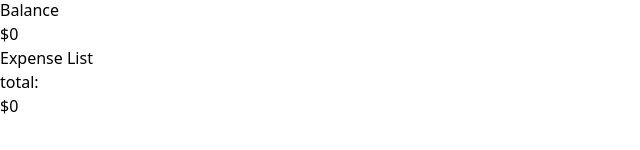
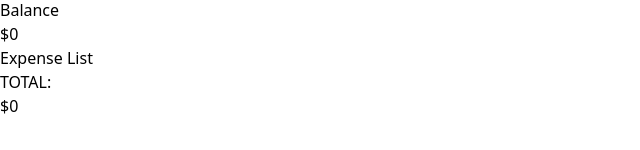
Before and after one commit to reachmohdaltaf/Expenzy, a React (Vite) app: page / in a window 1280 px wide. Shown: the part 482-632 px from the top of the page, without its empty margins (0-640 px from the left). Built offline with nearby package versions, Linux system fonts and the light colour scheme.

Commit message:
neeeeeewwwww

```diff
--- a/src/components/ExpenseList.jsx
+++ b/src/components/ExpenseList.jsx
@@ -20,7 +20,7 @@
 
             </ul>
             <div className="flex justify-between  item-center p-4">
-            <div className="total bg-[#53f892] w-full h-full p-1  font-bold">total:</div>
+            <div className="total bg-[#53f892] w-full h-full p-1  font-bold">TOTAL:</div>
             <div className="p-1 bg-emerald-800 text-white">${totalExpenses}</div>
 
             </div>
```
